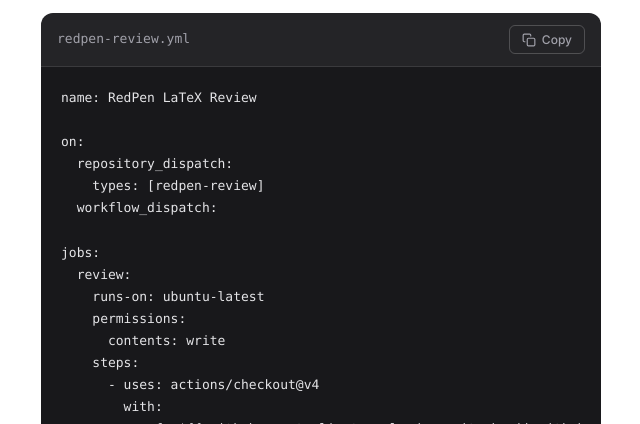
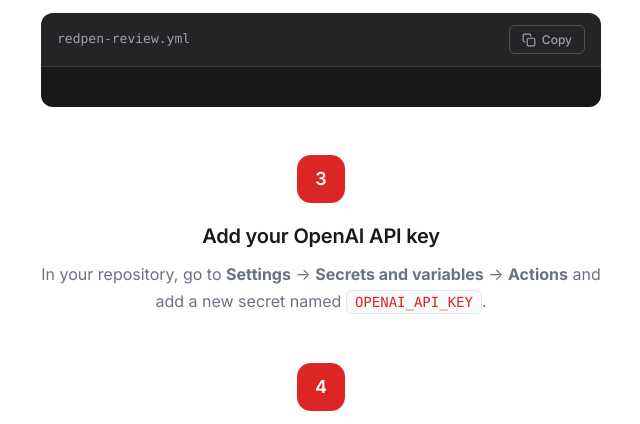
Before and after one commit to chkwon/redpen-app, a website: page index.html in a window 1280 px wide. Shown: the part 1288-1712 px from the top of the page, without its empty margins (319-959 px from the left). Drawn offline with Linux system fonts and the light colour scheme.

Commit message:
index.html build

```diff
--- a/index.html
+++ b/index.html
@@ -485,51 +485,7 @@
                 </button>
               </div>
               <div class="code-body">
-<pre id="code">name: RedPen LaTeX Review
-
-on:
-  repository_dispatch:
-    types: [redpen-review]
-  workflow_dispatch:
-
-jobs:
-  review:
-    runs-on: ubuntu-latest
-    permissions:
-      contents: write
-    steps:
-      - uses: actions/checkout@v4
-        with:
-          ref: ${{ github.event.client_payload.commit_sha || github.sha }}
-
-      - uses: actions/checkout@v4
-        with:
-          repository: chkwon/redpen-app
-          path: .redpen
-
-      - uses: actions/setup-python@v5
-        with:
-          python-version: "3.11"
-
-      - name: Prepare review
-        run: |
-          mkdir -p .redpen-run/prompts
-          cp .redpen/scripts/openai_review.py .redpen-run/
-          cp .redpen/prompts/review_prompt.md .redpen-run/prompts/
-          cp .redpen/config.yml .redpen-run/
-          # Use local config if exists
-          [ -f config.yml ] && cp config.yml .redpen-run/
-
-      - name: Run review
-        env:
-          GITHUB_TOKEN: ${{ secrets.GITHUB_TOKEN }}
-          OPENAI_API_KEY: ${{ secrets.OPENAI_API_KEY }}
-          GITHUB_REPOSITORY: ${{ github.repository }}
-          GITHUB_EVENT_PATH: ${{ github.event_path }}
-          GITHUB_SHA: ${{ github.event.client_payload.commit_sha || github.sha }}
-          REDPEN_CONFIG_PATH: .redpen-run/config.yml
-          REVIEW_PROMPT_PATH: .redpen-run/prompts/review_prompt.md
-        run: python .redpen-run/openai_review.py</pre>
+<pre id="code"><!-- Content injected from .github/workflows/redpen-review.yml at build time --></pre>
               </div>
             </div>
           </div>
@@ -599,16 +555,7 @@
                 </button>
               </div>
               <div class="code-body">
-<pre id="config"># RedPen Configuration
-
-# LLM Model (gpt-5-nano, gpt-5-mini, gpt-5-thinking, gpt-5-pro)
-model: gpt-5-mini
-
-# Default response language (en, ko, zh, ja, vi)
-language: en
-
-# Max characters per file to review
-max_chars: 20000</pre>
+<pre id="config"><!-- Content injected from config.yml at build time --></pre>
               </div>
             </div>
           </div>
```
Also changed, not shown: netlify.toml, 1 other file.
